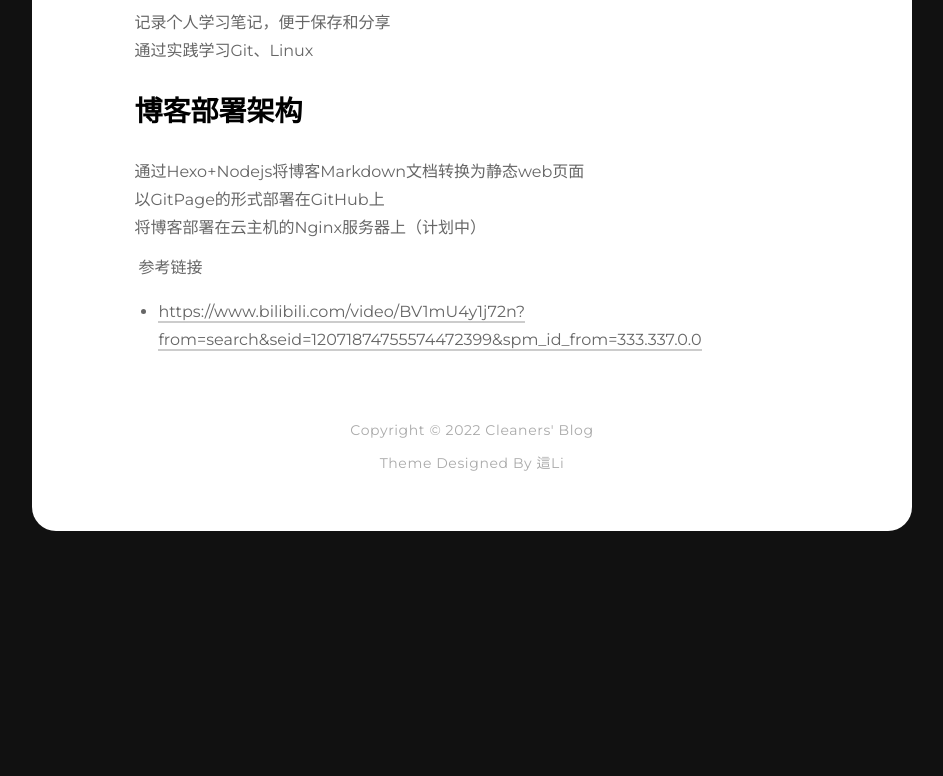
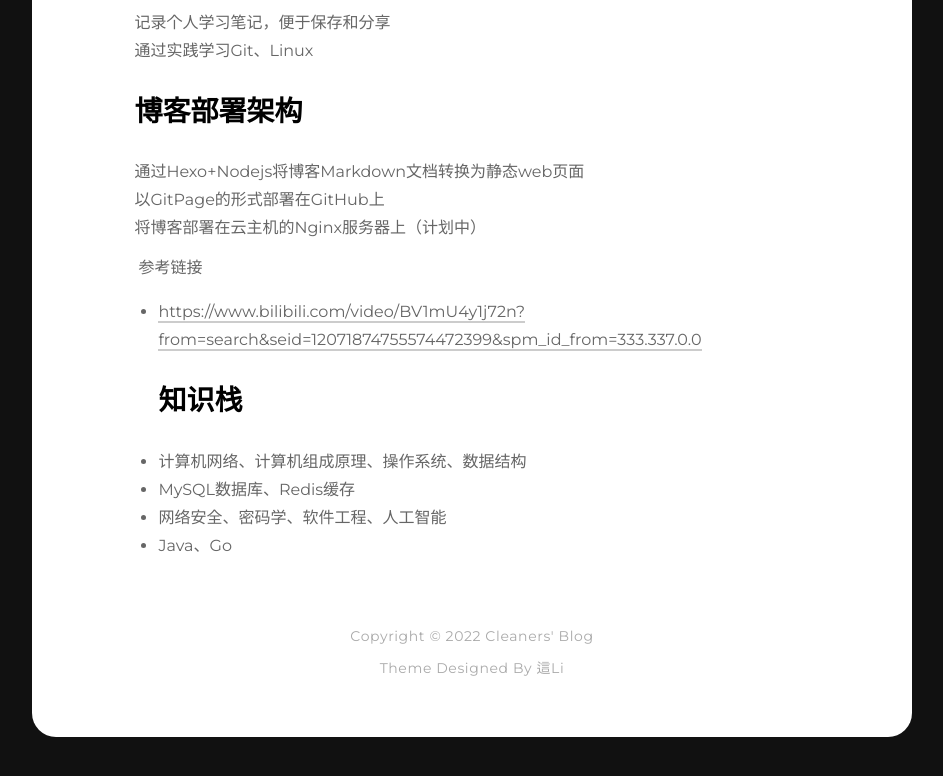
Before and after one commit to CleanerYYF/CleanerYYF.github.io, a plain HTML site: page about/index.html in a window 1280 px wide. Shown: the part 756-1532 px from the top of the page, without its empty margins (168-1111 px from the left). Before the commit the page ends 1338 px from the top, so only its background shows below. Drawn offline with Linux system fonts and the light colour scheme.

Commit message:
Site updated: 2022-06-04 22:23:53

```diff
--- a/about/index.html
+++ b/about/index.html
@@ -41,7 +41,11 @@
 <h3 id="博客部署架构"><a href="#博客部署架构" class="headerlink" title="博客部署架构"></a>博客部署架构</h3><p>通过Hexo+Nodejs将博客Markdown文档转换为静态web页面<br>以GitPage的形式部署在GitHub上<br>将博客部署在云主机的Nginx服务器上（计划中）</p>
 <p> 参考链接</p>
 <ul>
-<li><a target="_blank" rel="noopener" href="https://www.bilibili.com/video/BV1mU4y1j72n?from=search&amp;seid=12071874755574472399&amp;spm_id_from=333.337.0.0">https://www.bilibili.com/video/BV1mU4y1j72n?from=search&amp;seid=12071874755574472399&amp;spm_id_from=333.337.0.0</a></li>
+<li><a target="_blank" rel="noopener" href="https://www.bilibili.com/video/BV1mU4y1j72n?from=search&amp;seid=12071874755574472399&amp;spm_id_from=333.337.0.0">https://www.bilibili.com/video/BV1mU4y1j72n?from=search&amp;seid=12071874755574472399&amp;spm_id_from=333.337.0.0</a><h3 id="知识栈"><a href="#知识栈" class="headerlink" title="知识栈"></a>知识栈</h3></li>
+<li>计算机网络、计算机组成原理、操作系统、数据结构</li>
+<li>MySQL数据库、Redis缓存</li>
+<li>网络安全、密码学、软件工程、人工智能</li>
+<li>Java、Go</li>
 </ul>
 
     </div>
```
Also changed, not shown: 2022/06/04/计算机网络/index.html (+1 -1 lines).
